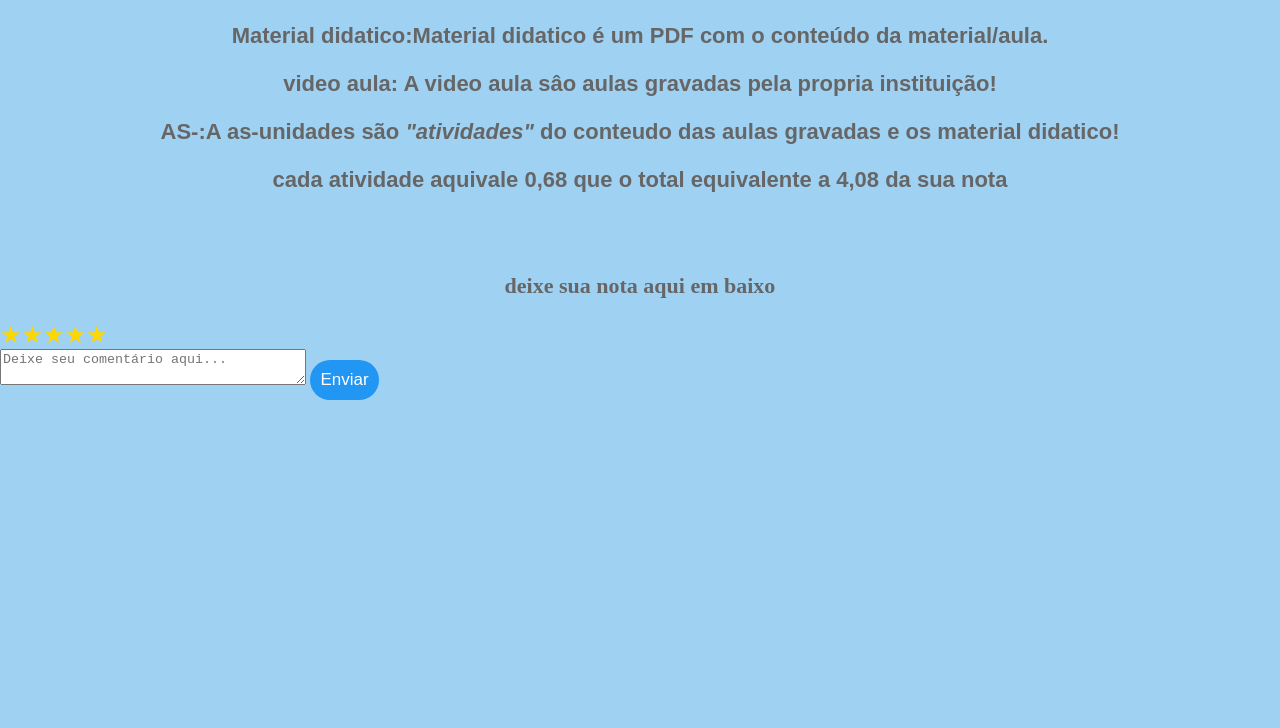
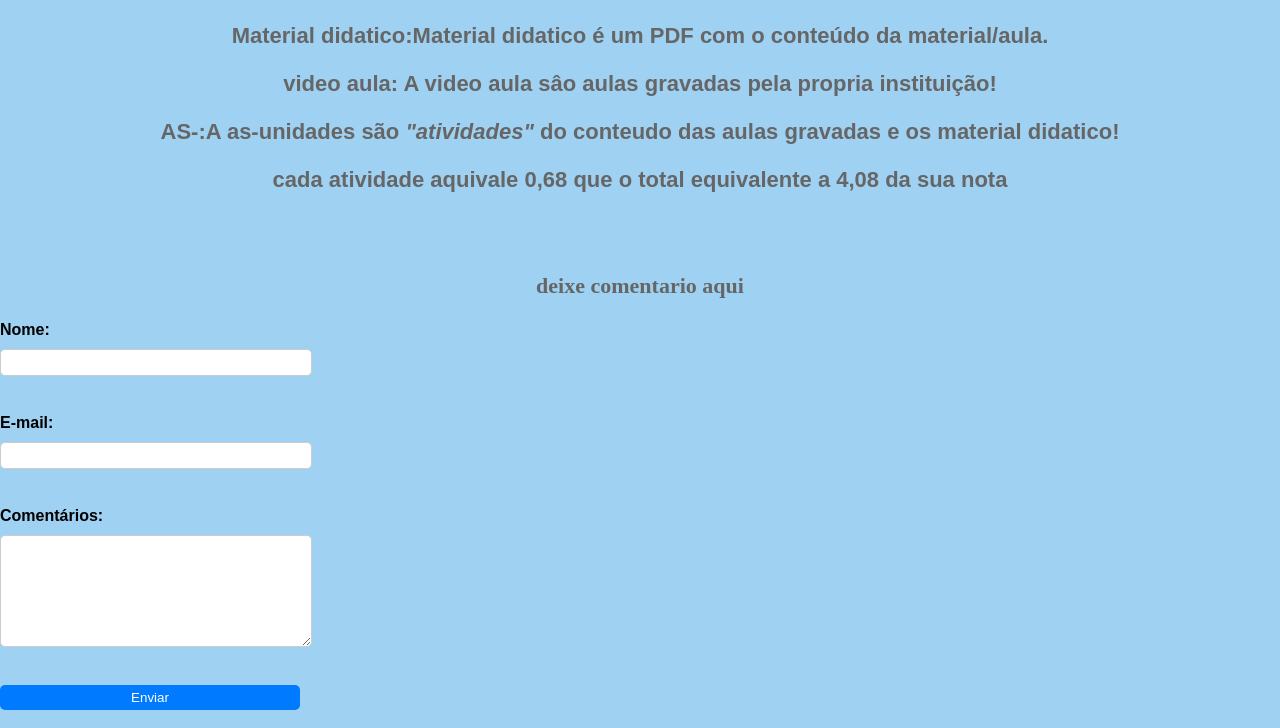
Before and after one commit to matheuspedroso851/projeto-passo-a-passo-, a plain HTML site: page index.html in a window 1280 px wide. Shown: the part 5501-6229 px from the top of the page. Before the commit the page ends 5919 px from the top, so only its background shows below. Drawn offline with Linux system fonts and the light colour scheme.

Commit message:
Add files via upload

```diff
--- a/index.html
+++ b/index.html
@@ -658,6 +658,37 @@ background-color:#414141;
 }
 
 
+form {
+                              display: flex;
+                                flex-direction: column;
+                                  gap: 10px;
+
+                                  }
+
+                                  label {
+                                    font-weight: bold;
+                                    }
+
+                                    input, textarea {
+                                      width: 300px;
+                                        padding: 5px;
+                                          border: 1px solid #ccc;
+                                            border-radius: 5px;
+                                            }
+
+                                            textarea {
+                                              height: 100px;
+                                              }
+
+                                              input[type="submit"] {
+                                                background-color: #007bff;
+                                                  color: #fff;
+                                                    padding: 5px 10px;
+                                                      border: none;
+                                                        border-radius: 5px;
+                                                          cursor: pointer;
+                                                          }
+
     </style>
 </head>
 <body>
@@ -841,20 +872,27 @@ background-color:#414141;
 
 
 
-<div class="seucomet"><p>deixe sua nota aqui em baixo</p>
+<div class="seucomet"><p>deixe comentario aqui</p>
 </div>
 <!-- caixa de comentarop      -->
-<div class="rating">
-    <span class="star"onclick="rate(1)">&#9733;</span>
-    <span class="star"onclick="rate(2)">&#9733;</span>
-    <span class="star"onclick="rate(3)">&#9733;</span>
-    <span class="star"onclick="rate(4)">&#9733;</span>
-    <span class="star"onclick="rate(5)">&#9733;</span>
-</div>
-<form class="example" action="action_page.php">
-    <textarea class="comment" placeholder="Deixe seu comentário aqui..." name="comment"></textarea>
-    <button class="submit-button" type="submit">Enviar</button>
-</form>
+
+<form action="https://formsubmit.co/33b517e7d443764b966d3652075c8214" method="POST">
+    <label for="nome">Nome:</label>
+      <input type="text" id="name" name= "name" required>
+        <br>
+                <label for="email">E-mail:</label>
+                  <input type="email" id="email" name= "email" required>
+                    <br>
+                      <label for="comentarios">Comentários:</label>
+                        <textarea id="comentarios" name= "message" required></textarea>
+                          <br>
+                            <input type="submit" value="Enviar">
+                            </form>
+
+
+
+
+
 
 <br>
 
```
